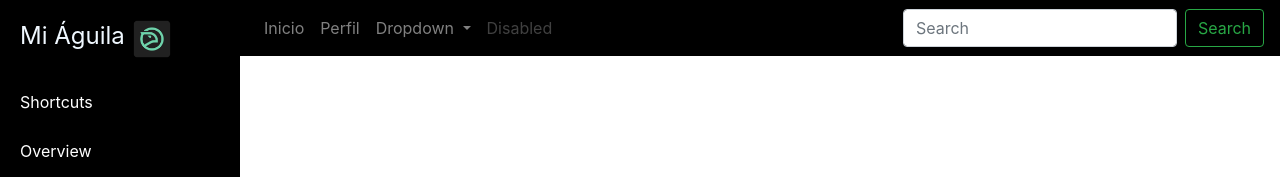
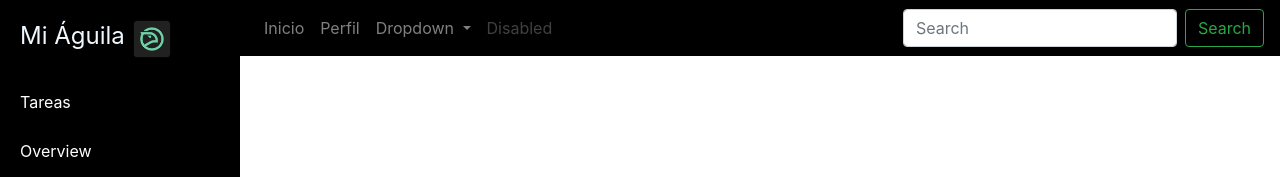
Before and after one commit to DiegoAlejandroS/maapp, an Angular app: page /home in a window 1280 px wide. Shown: the top 177 px of the page. Built offline with nearby package versions, Linux system fonts and the light colour scheme.

Commit message:
Ruta pag tareas, cambio class mejor organización

```diff
--- a/src/app/components/shared/sidebar/sidebar.component.html
+++ b/src/app/components/shared/sidebar/sidebar.component.html
@@ -7,7 +7,7 @@
             </a>
         </div>
         <div class="list-group list-group-flush">
-            <a href="#" class="list-group-item list-group-item-action" style="background-color: black;">Shortcuts</a>
+            <a href="#" class="list-group-item list-group-item-action" style="background-color: black;" [routerLink]="['tabletasks']">Tareas</a>
             <a href="#" class="list-group-item list-group-item-action" style="background-color: black;">Overview</a>
             <a href="#" class="list-group-item list-group-item-action" style="background-color: black;">Events</a>
             <a href="#" class="list-group-item list-group-item-action" style="background-color: black;">Users</a>
@@ -17,7 +17,7 @@
 
     <div id="page-content-wrapper">
         <app-navbar></app-navbar>
-        <div class="container-fluid">
+        <div class="container">
             <router-outlet></router-outlet>
         </div>
     </div>
```
